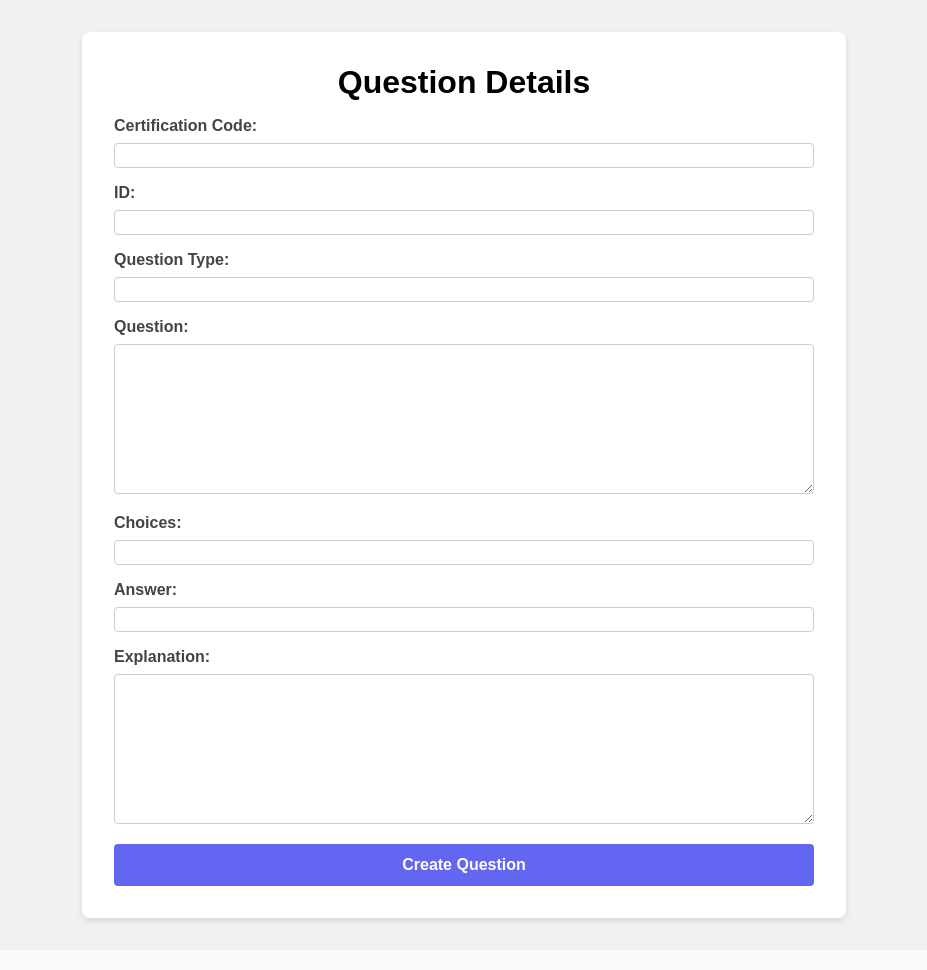
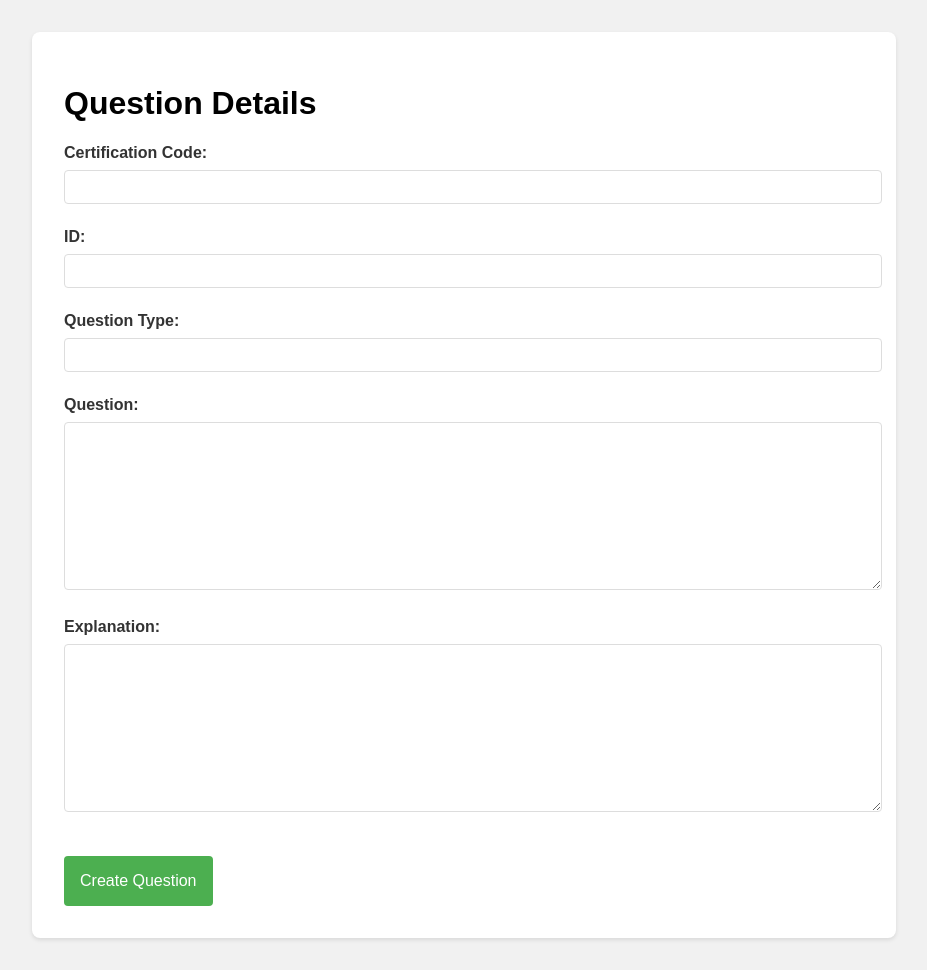
Before and after one commit to aym2020/quizapp-flask, a Flask app: page /confirm_question in a window 1280 px wide. Shown: the whole page, without its empty margins (176-1103 px from the left). Before the commit the page ends 924 px from the top, so only its background shows below. Run offline with Flask 3, Linux system fonts and the light colour scheme; the visitor is signed in with stand-in values (Sample User, id 1); some libraries are stand-ins or nearby versions.

Commit message:
form + prompt

````diff
--- a/app/routes.py
+++ b/app/routes.py
@@ -481,7 +481,7 @@
 {
     "id": "question number (e.g. '187')",
     "question": "Original formatted text",
-    "choices": "Type-specific format",
+    "choices": "Type-specific format" (e.g. A. choice1 B. choice 2),
     "answer": "Validated answers",
     "explanation": "Detailed rationale",
     "certifcode": "{certifcode}",
@@ -491,106 +491,141 @@
 ***** IMPORTANT GUIDELINES *****
 
 1. **General Rules**
-
    - **Output must be valid JSON** with no extra keys, no missing keys, and no top-level comments.
    - Maintain all original punctuation from the source text.
    - Keep any important markup, special characters, or warnings (e.g., "WARNING", "NOTE").
    - Do not add references to "Answer Area" or "NOTE: Each correct selection is worth one point."
-   - Do not add "HOTSPOT -" prefix in the question or any wording like "Hot Area:".
+   - Do not add "HOTSPOT -" prefix in the question or any wording like "Hot Area."
+   - Do not add "Note: The question is included in a number of questions that depicts the identical set-up. However, every question has a distinctive result. Establish if the solution satisfies the requirements."
    - If a statement is repeated, unify or remove duplicates only if certain they are exact duplicates.
    - "certifcode" must match the user input exactly as `{certifcode}` (will be overridden in the code).
    - **id**: a question number (e.g., "187", "99", etc.). Use the one provided or extracted from the question, if present.
 
-2. **Question Types & Field Requirements**
+### **2. Answer Selection Rules**
+- **Look for Explicit Answer Indicators:** Search for keywords such as **"Correct Answer:"**, green highlights, checkmarks, or bold text indicating the correct selection.
+- **Identify Answers in Selection Boxes or Dropdowns:** If a dropdown is present, extract the final selection from the answer area.
+- **Use Explanations to Validate Answers:** If an explanation states "Box 1: Correct Answer...", extract that as the answer.
+- **Checkboxes and Yes/No Answers:** Extract green-checked options as the correct ones.
+- **Prioritize the Answer Area Over the Question Area:** Some questions repeat choices; focus on the bottom answer section.
 
-   2.1 **Multiple Choice** (`"questiontype": "multiplechoice"`)
-       - **question**: The full text with any lettered choices in the format:
-         A. Option1 B. Option2 ...
-       - **choices**: The single string "ABCDE" (or however many letters), if the question has 5 lettered choices (A-E).
-       - **answer**: Uppercase letters (e.g., "ACD") indicating correct answers in ascending order.
-       - **explanation**: Must justify the selected letters. You can find it after "Correct Answer" part in the image.
+### **3. Explanation Extraction Rules**
+- **First, attempt to extract the explanation from the image text.**
+  - Look for phrases like "Explanation:", "Why this answer is correct:", or "When to use...".
+  - The explanation is typically found below the correct answer.
+  - If references exist, extract the reasoning but **exclude URLs**.
 
-   2.2 **Drag & Drop** (`"questiontype": "draganddrop"`)
-       - **question**: Possibly includes "A. Term1 B. Term2 1. Definition1 2. Definition2".
-       - **choices**: The letter-number sets, e.g., "A. Term1 B. Term2 1. Definition1 2. Definition2"
-       - **answer**: Pairs in uppercase-lowercase or uppercase-number, e.g. "A1B2C4".
-       - **explanation**: Must clarify each pairing. You can find it after "Correct Answer" part in the image.
+- **If no explanation is found, generate one** using cloud computing principles:
+  - Ensure it is **detailed, structured, and pedagogically sound**.
+  - Avoid generic statements—focus on technical clarity.
 
-   2.3 **Hotspot** (`"questiontype": "hotspot"`)
-       - This applies **only** if the question has multiple statements each requiring a Yes/No. Format each statement as:
-         - Some statement (Y/N) - Another statement (Y/N)
-       - **choices**: Always "YN"
-       - **answer**: A Y/N sequence matching the number of statements (e.g., "NYY").
-       - **explanation**: Must confirm or deny each statement. You can find it after "Correct Answer" part in the image.
+- **Final Explanation must:**
+  - Reinforce **why the correct answer is valid**.
+  - Provide an **educational insight** for learners.
+  - Be **technically accurate** and **concise**.
 
-       ***Critical Note on "Hotspot":***
-       If the question consists of one or more **partial sentences** with **fill-in-the-blank** or **drop-down placeholders**, and not multiple distinct statements each requiring a Yes/No (Y/N), it is **NOT** a Hotspot question. Instead, it should be labeled as **multiplechoice**.
-       - How to Handle Fill-in-the-Blank Questions:
+### **4. Question Types & JSON Structure**
+#### **4.1 Multiple Choice (`"questiontype": "multiplechoice"`)**
+```json
+{
+    "id": "19",
+    "certifcode": "Extracted or inferred certification code (if available, else leave empty)",
+    "questiontype": "multiplechoice",
+    "question": "Extract the full question text, preserving formatting and meaning.",
+    "choices": [
+        { "letter": "A", "text": "Choice A text" },
+        { "letter": "B", "text": "Choice B text" },
+        { "letter": "C", "text": "Choice C text" },
+        { "letter": "D", "text": "Choice D text" }
+    ],
+    "answer": "Correct answer letter (e.g. 'B')",
+    "explanation": "Extracted or inferred explanation if available."
+}
+```
 
-        a. **If the missing text is in the middle of the sentence**:
-        - Replace the missing section with `[...]`.
-        - Example:
-            **Original**: "When implementing a SaaS solution, you are responsible for [ ] scalability."
-            **Formatted**: `"question": "When implementing a SaaS solution, you are responsible for [...] scalability. A. Using Availability Zones B. Using Load Balancers C. Using a single VM"`
+#### **4.2 Yes/No (`"questiontype": "yesno"`)**
+```json
+{
+    "id": "3",
+    "certifcode": "Extracted or inferred certification code",
+    "questiontype": "yesno",
+    "question": "Extract the full question text.",
+    "answer": "Correct answer (e.g. 'Yes')",
+    "explanation": "Extracted or inferred explanation."
+}
+```
 
-        b. **If the missing text is at the beginning of the sentence**:
-        - Assume the first words are omitted.
-        - Example:
-            **Original**: "[ ] allows you to create and manage virtual machines."
-            **Formatted**: `"question": "[...] allows you to create and manage virtual machines. A. Using Availability Zones B. Using Load Balancers C. Using a single VM"`
+#### **4.3 Drag & Drop (`"questiontype": "draganddrop"`)**
+```json
+{
+    "id": "42",
+    "certifcode": "Extracted or inferred certification code",
+    "questiontype": "draganddrop",
+    "question": "Extract the full question text.",
+    "choices": [
+        { "letter": "Label from the left column", "text": "Analytics type name" }
+    ],
+    "answer_area": [
+        { "question": "Extracted text from the right-side question", "correct_answer": "Matching analytics type" }
+    ],
+    "explanation": "Extracted or inferred explanation."
+}
+```
 
-        c. **If the missing text is at the end of the sentence**:
-        - Keep the sentence complete and append a colon (`:`).
-        - Skip a line, then list the available choices.
-        - Example:
-            ```
-            "question": "Azure provides high availability by:  A. Using Availability Zones B. Using Load Balancers C. Using a single VM"
-            ```
+#### **4.4 Hotspot (`"questiontype": "hotspot"`)**
+```json
+{
+    "id": "49",
+    "certifcode": "Extracted or inferred certification code",
+    "questiontype": "hotspot",
+    "question": "Extract the full question text.",
+    "answer_area": [
+        { "statement": "Extracted statement text", "correct_answer": "Yes/No" }
+    ],
+    "explanation": "Extracted or inferred explanation."
+}
+```
+    ***ULTRA IMPORTANT - Critical Note on "Hotspot"***:
+    - If the question consists of a **single sentence** with a **dropdown or missing word**, it is **NOT** a Hotspot question. It should be labeled as `"multiplechoice"` with `[...]` representing the blank.
+    - Only use `"hotspot"` if there are **multiple distinct statements**, each requiring an independent Yes/No.
+    - If a **dropdown is used to complete a single sentence**, classify it as `"multiplechoice"`, NOT `"hotspot"`.
+    Extract structured information from the given image of a multiple-choice question. Your output should be in JSON format with the following structure:
 
-        d. **If the question provides lettered or bullet choices for each blank**:
-        - Treat it as a multiple-choice question.
-        - Example:
-            ```
-            "question": "Azure provides identity and access management with: A. Azure Active Directory B. Azure Security Center C. Azure Key Vault"
-            ```
-            `"choices": "ABC"`
-            `"answer": "A"`
+        {
+            "id": "question number (e.g. '48')",
+            "certifcode": "Extracted or inferred certification code (if available, else leave empty)",
+            "questiontype": "multiplechoice",
+            "question": "Extract the full question text, replacing missing words with '[...]' where necessary.",
+            "choices": [
+                { "letter": "A", "text": "Choice A text" },
+                { "letter": "B", "text": "Choice B text" },
+                { "letter": "C", "text": "Choice C text" },
+                { "letter": "D", "text": "Choice D text" }
+            ],
+            "answer": "Correct answer letter (e.g. 'D')",
+            "explanation": "Extracted or inferred explanation if available. If not explicitly present, generate a concise rationale."
+        }
 
-        e. **Ensure correct classification**:
-        - If multiple separate **statements**, use `"questiontype": "hotspot"` and append (Y/N).
-        - If **a single statement with a blank**, use `"questiontype": "multiplechoice"`.
-        - If the question asks for selecting **one correct option**, classify it as multiple choice.
-        - If **drop-down menus or blanks are present**, treat it as multiple choice with `[...]` placeholders.
+### **5. JSON Formatting & Validation**
+- Ensure output matches the JSON structure exactly.
+- Remove extra white spaces, invalid characters, and incorrect formatting.
+- The final JSON must be **valid and properly structured**.
+- If multiple separate **statements**, use `"questiontype": "hotspot"` and append (Y/N).
+- If **a single statement with a blank**, use `"questiontype": "multiplechoice"`.
+- If the question asks for selecting **one correct option**, classify it as multiple choice.
+- If **drop-down menus or blanks are present**, treat it as multiple choice with `[...]` placeholders.
 
-        f. **How to Find the Right Answer**
-        - The correct answer is highlighted in **green** in the image.
-        - If multiple answers are possible, ensure all correct choices are included.
-        - Answers should be formatted properly based on the question type (e.g., "ABC" for multiple choice, "A1B2" for drag & drop).
+### **6. Final Extraction Logic**
+1. Extract the full question text while maintaining structure.
+2. Identify the correct answer using:
+   - Marked highlights
+   - Green checkboxes
+   - Answer area validation
+   - Explanations
+3. Generate or extract a valid explanation.
+4. Ensure output is a valid, well-structured JSON file.
+5. **Ensure correct classification**
 
-   2.4 **Yes/No** (`"questiontype": "yesno"`)
-       - Single Y/N answer if the question specifically asks a yes/no prompt.
-       - **choices** must be "YN".
-       - **answer** is either "Y" or "N".
-       - **explanation**: Must confirm or deny each statement. You can find it after "Correct Answer" part in the image.
-
-3. **How to Find the Explanation**
-   - The explanation is usually found in the **"Correct Answer"** section of the image.
-   - It may be written below the correct answer or in a reference paragraph at the bottom.
-   - Extract **only** the relevant explanation and exclude unnecessary text such as links or unrelated details.
-
-4. **Validation Checks**
-   - If "select X answers" is indicated, ensure the **answer** has exactly X letters.
-   - For drag & drop, match pairs to the listed lettered and numbered items.
-   - Ensure the **certifcode** exactly matches the user input.
-   - The choices must be written in the question. In the field **choices** only the corresponding letter.
-   - Ensure to have choices in the question (e.g. A. blabla B. blabla etc. or Yes, No but choices **must be* present)
-   - Ensure your answer is extracted from the image
-   - Ensure the answer you gave is correct.
-   - Ensure **choices** is only capital letters and/or number (e.g. ABCD or A1B2 etc.)
-
-5. **Output Format**
-- Return **only** the JSON object with no extra commentary or text.
-- The final JSON must pass strict JSON validation (no trailing commas, no newlines `\n`, no code fences).
+OUTPUT : ***ONLY THE JSON***
 """
 
 @app.route("/add_question", methods=["GET"])
@@ -662,13 +697,6 @@
         except json.JSONDecodeError:
             app.logger.error(f"Failed to parse GPT response as JSON even after fixing. Fixed content: {raw_content}")
             return jsonify({"error": "Failed to parse GPT response as JSON"}), 500
-
-        # Add server-side validation
-        required_fields = ['question', 'answer', 'questiontype', 'choices']
-        for field in required_fields:
-            if field not in raw_json:
-                return jsonify({"error": f"Missing {field} in GPT response"}), 500
-
         # Add certification code and generate ID
         raw_json['certifcode'] = certifcode
 
--- a/app/static/css/confirm_question.css
+++ b/app/static/css/confirm_question.css
@@ -1,4 +1,4 @@
-/* General Styles */
+/* confirm_question.css */
 body {
   background-color: #f1f1f1;
   font-family: 'Ubuntu', sans-serif;
@@ -6,81 +6,76 @@
   padding: 0;
 }
 
-  /* Container */
 .confirm-question-container {
-    max-width: 700px;
+  max-width: 800px;
   margin: 2rem auto;
   padding: 2rem;
-    background-color: #fff;
+  background: white;
   border-radius: 8px;
-    box-shadow: 0 3px 6px rgba(0, 0, 0, 0.1);
-  }
-
-  /* Page Title */
-  .confirm-question-container h1 {
-    text-align: center;
-    margin-bottom: 1rem;
-  }
-
-  h1 {
-    margin: 0;
-  }
-
-  /* Form Styles */
-  form {
-    width: 100%;
+  box-shadow: 0 2px 4px rgba(0,0,0,0.1);
 }
 
 .form-group {
-    margin-bottom: 1rem;
+  margin-bottom: 1.5rem;
 }
 
 .form-group label {
   display: block;
   margin-bottom: 0.5rem;
-    font-weight: bold;
-    color: #444;
+  font-weight: 600;
+  color: #333;
 }
 
-  .form-group input[type="text"],
-  .form-group textarea {
+input[type="text"], textarea {
   width: 100%;
-    padding: 0.25rem 0.5rem 0.25rem 0.5rem;
-    border: 1px solid #ccc;
+  padding: 0.5rem;
+  border: 1px solid #ddd;
   border-radius: 4px;
-    font-size: 10pt;
-    box-sizing: border-box;
+  font-size: 14px;
 }
 
-  /* Make textareas resizable */
-  .form-group textarea {
-    resize: both;
+/* Dynamic entry styles */
+.choice-entry,
+.drag-choice-entry,
+.answer-area-entry,
+.hotspot-answer-entry {
+  display: flex;
+  gap: 1rem;
+  margin-bottom: 0.5rem;
 }
 
-  /* Submit Button */
+.choice-entry input,
+.drag-choice-entry input,
+.answer-area-entry input {
+  flex: 1;
+}
+
+.hotspot-answer-entry input {
+  flex: 2;
+}
+
+.hotspot-answer-entry select {
+  flex: 1;
+  padding: 0.5rem;
+}
+
+#questionText,
+#explanation {
+  min-height: 150px;
+  resize: vertical;
+}
+
 .btn-submit {
-    display: block;
-    width: 100%;
-    padding: 0.75rem;
-    background-color: #6366f1;
+  background: #4CAF50;
+  color: white;
+  padding: 1rem;
   border: none;
   border-radius: 4px;
-    color: #fff;
-    font-size: 1rem;
-    font-weight: bold;
   cursor: pointer;
-    transition: background-color 0.2s ease;
+  font-size: 16px;
   margin-top: 1rem;
 }
 
 .btn-submit:hover {
-    background-color: #4f46e5;
+  background: #45a049;
 }
-
-  #questionText {
-    min-height: 150px;
-  }
-
-  #explanation {
-    min-height: 150px;
-  }
--- a/app/static/css/home.css
+++ b/app/static/css/home.css
@@ -12,7 +12,7 @@
 /* Updated Header Styles */
 .site-header {
   background-color: #6366f1;
-  padding: 1rem 2rem;
+  padding: 0.5rem 2rem;
   box-shadow: 0 2px 10px rgba(0, 0, 0, 0.1);
 }
 
--- a/app/templates/confirm_question.html
+++ b/app/templates/confirm_question.html
@@ -4,7 +4,6 @@
   <meta charset="UTF-8">
   <title>Confirm and Edit Question</title>
   <link rel="stylesheet" href="{{ url_for('static', filename='css/confirm_question.css') }}">
-  <!-- Optional: Font Awesome -->
   <link rel="stylesheet" href="https://cdnjs.cloudflare.com/ajax/libs/font-awesome/6.4.0/css/all.min.css">
 </head>
 <body>
@@ -13,49 +12,150 @@
 
     <form id="confirmForm">
       <div class="form-group">
-        <div class="form-group">
         <label for="certifcode">Certification Code:</label>
         <input type="text" id="certifcode" name="certifcode" value="{{ question_data.certifcode }}" required>
       </div>
+
+      <div class="form-group">
         <label for="questionId">ID:</label>
         <input type="text" id="questionId" name="id" value="{{ question_data.id }}" required>
       </div>
+
       <div class="form-group">
         <label for="questionType">Question Type:</label>
-        <input type="text" id="questionType" name="questiontype" value="{{ question_data.questiontype }}" required>
+        <input type="text" id="questionType" name="questiontype" value="{{ question_data.questiontype }}" readonly required>
       </div>
+
       <div class="form-group">
         <label for="questionText">Question:</label>
         <textarea id="questionText" name="question" required>{{ question_data.question }}</textarea>
       </div>
+
+      <!-- Dynamic Sections -->
+      {% if question_data.questiontype in ['multiplechoice'] %}
         <div class="form-group">
-        <label for="choices">Choices:</label>
-        <input type="text" id="choices" name="choices" value="{{ question_data.choices }}" required>
+          <label>Choices:</label>
+          <div id="choicesContainer">
+            {% for choice in question_data.choices %}
+              <div class="choice-entry">
+                <input type="text" name="choiceLetter[]" value="{{ choice.letter }}" placeholder="Letter" required>
+                <input type="text" name="choiceText[]" value="{{ choice.text }}" placeholder="Text" required>
+              </div>
+            {% endfor %}
+          </div>
+        </div>
+        <div class="form-group">
+          <label for="answer">Correct Answer (Letter):</label>
+          <input type="text" id="answer" name="answer" value="{{ question_data.answer }}" required>
+        </div>
+
+      {% elif question_data.questiontype == 'yesno' %}
+        <div class="form-group">
+          <label for="answer">Correct Answer:</label>
+          <select id="answer" name="answer" required>
+            <option value="Yes" {% if question_data.answer == 'Yes' %}selected{% endif %}>Yes</option>
+            <option value="No" {% if question_data.answer == 'No' %}selected{% endif %}>No</option>
+          </select>
+        </div>
+
+      {% elif question_data.questiontype == 'draganddrop' %}
+        <div class="form-group">
+          <label>Drag Items:</label>
+          <div id="dragChoicesContainer">
+            {% for choice in question_data.choices %}
+              <div class="drag-choice-entry">
+                <input type="text" name="dragChoiceLetter[]" value="{{ choice.letter }}" placeholder="Letter" required>
+                <input type="text" name="dragChoiceText[]" value="{{ choice.text }}" placeholder="Text" required>
+              </div>
+            {% endfor %}
+          </div>
         </div>
 
         <div class="form-group">
-        <label for="answer">Answer:</label>
-        <input type="text" id="answer" name="answer" value="{{ question_data.answer }}" required>
+          <label>Drop Zones:</label>
+          <div id="answerAreaContainer">
+            {% for answer in question_data.answer_area %}
+              <div class="answer-area-entry">
+                <input type="text" name="answerAreaQuestion[]" value="{{ answer.question }}" placeholder="Question" required>
+                <input type="text" name="answerAreaCorrect[]" value="{{ answer.correct_answer }}" placeholder="Correct Answer" required>
               </div>
+            {% endfor %}
+          </div>
+        </div>
+
+      {% elif question_data.questiontype == 'hotspot' %}
+        <div class="form-group">
+          <label>Hotspot Statements:</label>
+          <div id="hotspotAnswerAreaContainer">
+            {% for answer in question_data.answer_area %}
+              <div class="hotspot-answer-entry">
+                <input type="text" name="hotspotStatement[]" value="{{ answer.statement }}" placeholder="Statement" required>
+                <select name="hotspotCorrect[]" required>
+                  <option value="Yes" {% if answer.correct_answer == 'Yes' %}selected{% endif %}>Yes</option>
+                  <option value="No" {% if answer.correct_answer == 'No' %}selected{% endif %}>No</option>
+                </select>
+              </div>
+            {% endfor %}
+          </div>
+        </div>
+      {% endif %}
+
       <div class="form-group">
         <label for="explanation">Explanation:</label>
         <textarea id="explanation" name="explanation" required>{{ question_data.explanation }}</textarea>
       </div>
-
 
       <button type="button" id="createQuestionBtn" class="btn-submit">Create Question</button>
     </form>
   </div>
 
   <script>
-    // When the "Create Question" button is clicked, gather form data and POST to the insert endpoint.
     document.getElementById('createQuestionBtn').addEventListener('click', async () => {
       const form = document.getElementById('confirmForm');
       const formData = new FormData(form);
+      const questionType = formData.get('questiontype');
 
-      // Convert FormData to JSON
-      const data = {};
-      formData.forEach((value, key) => { data[key] = value; });
+      // Build base data object
+      const data = {
+        id: formData.get('id'),
+        certifcode: formData.get('certifcode'),
+        questiontype: questionType,
+        question: formData.get('question'),
+        explanation: formData.get('explanation'),
+      };
+
+      // Handle different question types
+      if (questionType === 'multiplechoice') {
+        data.choices = Array.from(formData.getAll('choiceLetter[]'))
+          .map((letter, index) => ({
+            letter: letter,
+            text: formData.getAll('choiceText[]')[index]
+          }));
+        data.answer = formData.get('answer');
+
+      } else if (questionType === 'yesno') {
+        data.answer = formData.get('answer');
+
+      } else if (questionType === 'draganddrop') {
+        data.choices = Array.from(formData.getAll('dragChoiceLetter[]'))
+          .map((letter, index) => ({
+            letter: letter,
+            text: formData.getAll('dragChoiceText[]')[index]
+          }));
+
+        data.answer_area = Array.from(formData.getAll('answerAreaQuestion[]'))
+          .map((question, index) => ({
+            question: question,
+            correct_answer: formData.getAll('answerAreaCorrect[]')[index]
+          }));
+
+      } else if (questionType === 'hotspot') {
+        data.answer_area = Array.from(formData.getAll('hotspotStatement[]'))
+          .map((statement, index) => ({
+            statement: statement,
+            correct_answer: formData.getAll('hotspotCorrect[]')[index]
+          }));
+      }
 
       try {
         const response = await fetch('/submit_question', {
@@ -64,26 +164,25 @@
           body: JSON.stringify(data)
         });
 
-        const resultText = await response.text();  // Read as text first
+        const resultText = await response.text();
 
         try {
-          const result = JSON.parse(resultText);  // Attempt to parse JSON
+          const result = JSON.parse(resultText);
           if (response.ok) {
             alert(result.message || "Question created successfully!");
-            window.location.href = '/';  // Redirect on success
+            window.location.href = '/';
           } else {
             alert("Error: " + (result.error || "Failed to create question."));
           }
         } catch (jsonError) {
-          console.error("Response was not valid JSON:", resultText);
-          alert("Unexpected error. Server returned non-JSON response.");
+          console.error("Non-JSON response:", resultText);
+          alert("Unexpected server response");
         }
       } catch (err) {
         console.error(err);
         alert("Error: " + err.message);
       }
     });
-
   </script>
 </body>
 </html>
--- a/app/templates/home.html
+++ b/app/templates/home.html
@@ -14,7 +14,6 @@
         <div class="header-container">
         <div class="brand">
             <i class="fas fa-graduation-cap"></i>
-            <h1>Quiz App</h1>
         </div>
         <nav class="auth-links">
             {% if current_user %}
````
Also changed, not shown: requirements.txt (+7 -5 lines). Lines whose indentation alone changed are shown as unchanged.
